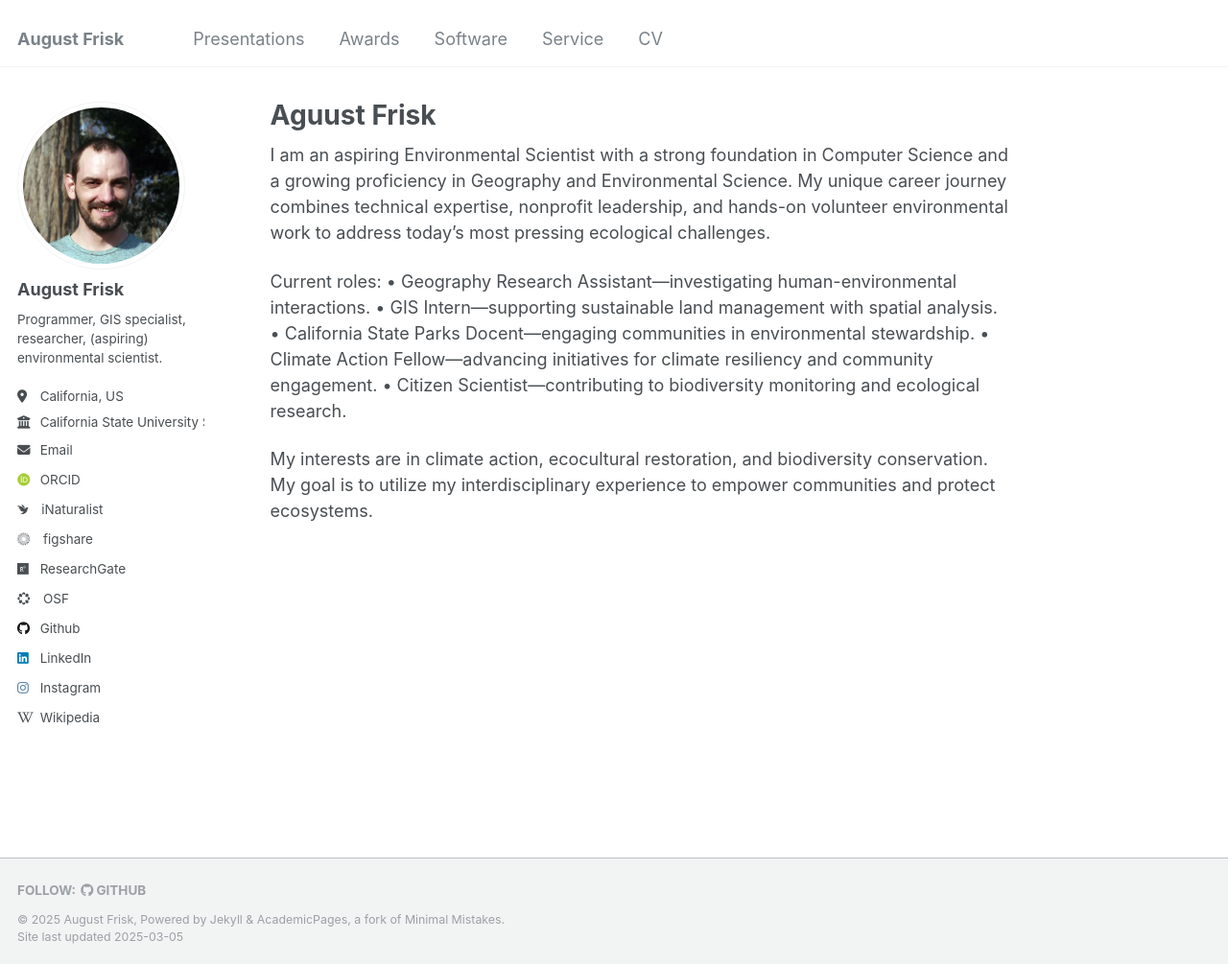
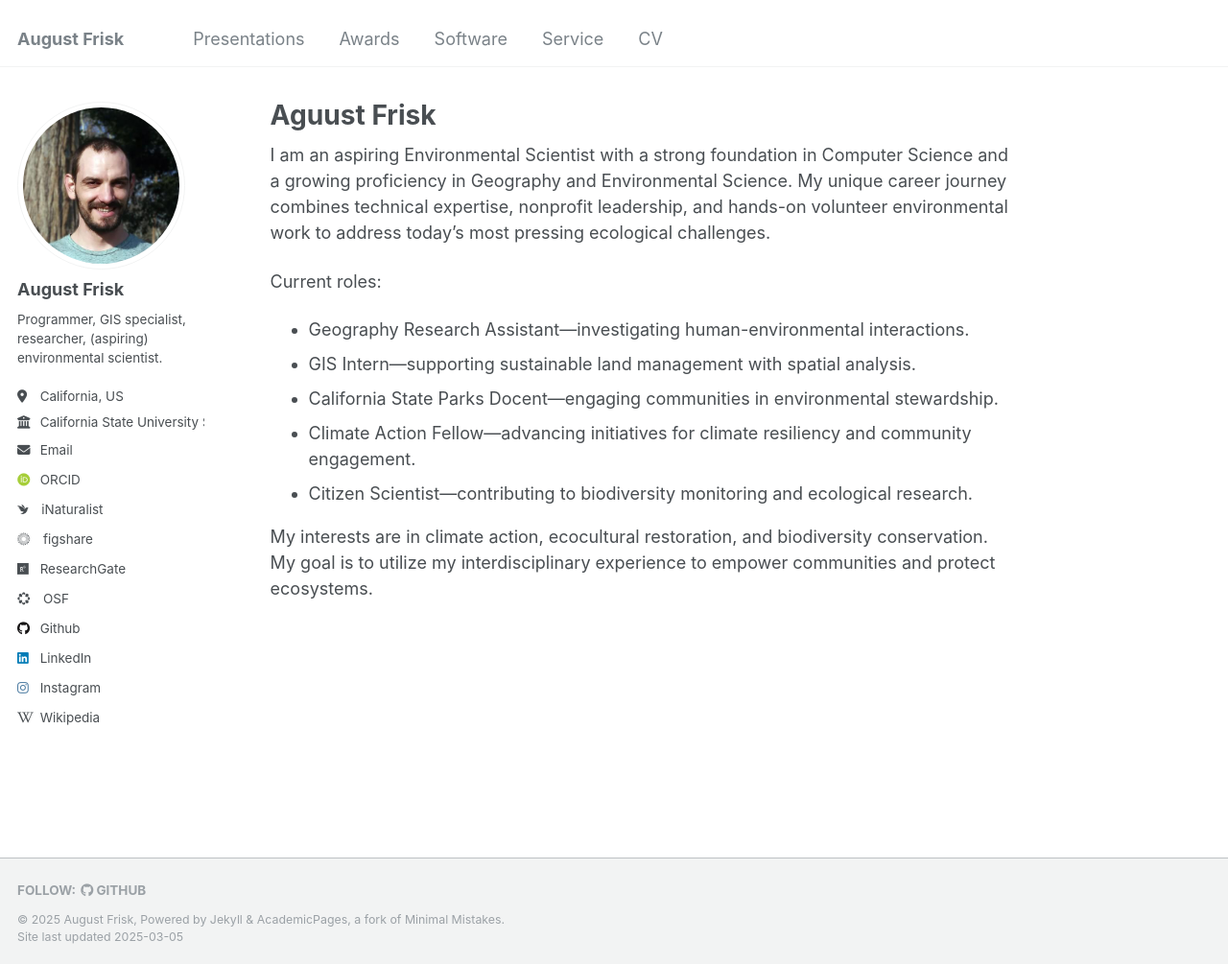
Before and after one commit to 4N0NYM0U5MY7H/4N0NYM0U5MY7H.github.io, a Jekyll site: the page built from _pages/about.md, in a window 1280 px wide and 1005 px high. Shown: the whole window at 96% size. Built offline with Jekyll 4.4.1, drawn with Linux system fonts in a browser that asks for light colours; some web fonts are replaced.

```diff
--- a/_pages/about.md
+++ b/_pages/about.md
@@ -10,10 +10,10 @@ redirect_from:
 I am an aspiring Environmental Scientist with a strong foundation in Computer Science and a growing proficiency in Geography and Environmental Science. My unique career journey combines technical expertise, nonprofit leadership, and hands-on volunteer environmental work to address today's most pressing ecological challenges.
 
 Current roles:
-• Geography Research Assistant—investigating human-environmental interactions.
-• GIS Intern—supporting sustainable land management with spatial analysis.
-• California State Parks Docent—engaging communities in environmental stewardship.
-• Climate Action Fellow—advancing initiatives for climate resiliency and community engagement.
-• Citizen Scientist—contributing to biodiversity monitoring and ecological research.
+* Geography Research Assistant—investigating human-environmental interactions.
+* GIS Intern—supporting sustainable land management with spatial analysis.
+* California State Parks Docent—engaging communities in environmental stewardship.
+* Climate Action Fellow—advancing initiatives for climate resiliency and community engagement.
+* Citizen Scientist—contributing to biodiversity monitoring and ecological research.
 
 My interests are in climate action, ecocultural restoration, and biodiversity conservation. My goal is to utilize my interdisciplinary experience to empower communities and protect ecosystems.
```
